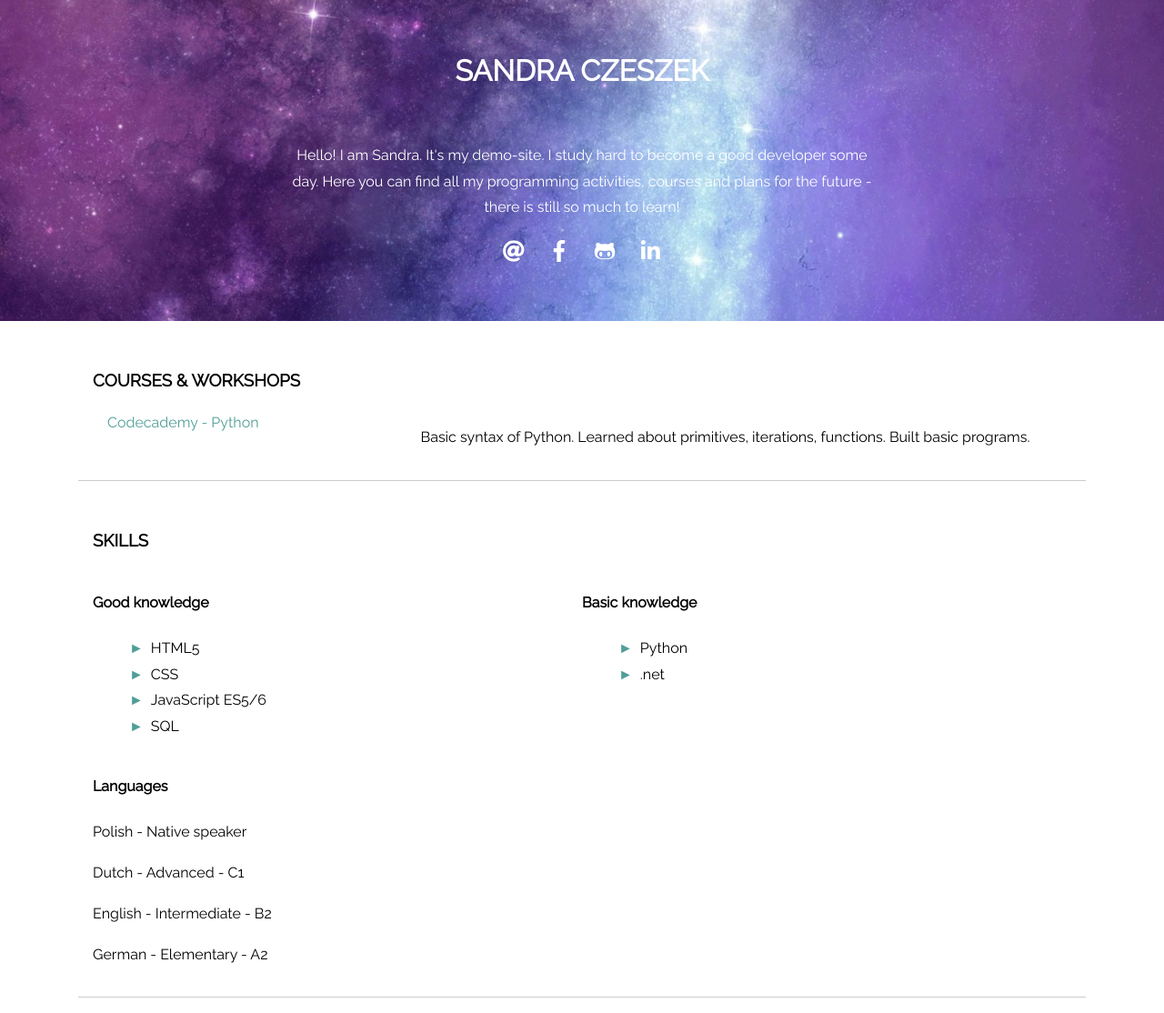
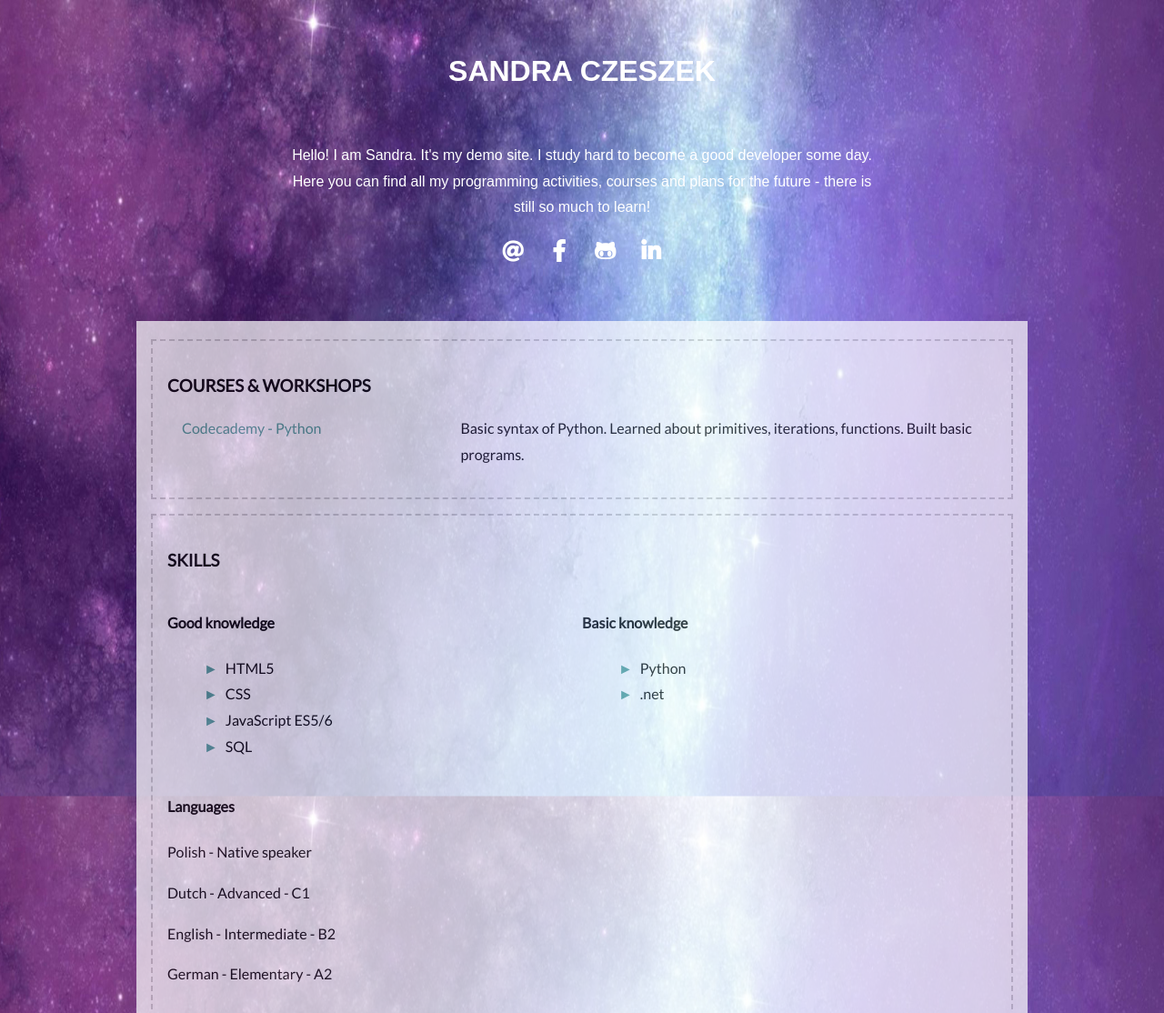
Before and after one commit to Caraleuch/MyCV, a plain HTML site: page index.html in a window 1280 px wide. Shown: the top 1114 px of the page at 91% size. Drawn offline with Linux system fonts and the light colour scheme; a web font is replaced by a local one.

Commit message:
layout changes

```diff
--- a/index.html
+++ b/index.html
@@ -9,6 +9,7 @@
 		<meta name="viewport" content="width=device-width, initial-scale=1.0">
 		<link rel="stylesheet" type="text/css" href="style.css">
 		<link rel="stylesheet" href="https://use.fontawesome.com/releases/v5.0.13/css/all.css" integrity="sha384-DNOHZ68U8hZfKXOrtjWvjxusGo9WQnrNx2sqG0tfsghAvtVlRW3tvkXWZh58N9jp" crossorigin="anonymous">
+		<link href="https://fonts.googleapis.com/css?family=Laila" rel="stylesheet">
 	</head>
 	<body>
 		<header>
@@ -17,7 +18,7 @@
 			</div>
 			<h1>Sandra Czeszek</h1>
 			<section>
-					<p>Hello! I am Sandra. It's my demo-site. I study hard to become a good developer some day. Here you can find all my programming activities, courses and plans for the future - there is still so much to learn!</p>
+					<p>Hello! I am Sandra. It's my demo site. I study hard to become a good developer some day. Here you can find all my programming activities, courses and plans for the future - there is still so much to learn!</p>
 					<a href="mailto:sandra_cz@vp.pl" target="_blank">
 						<i class="fab fas fa-at"></i>
 					</a>
@@ -93,10 +94,10 @@
 			<section>
 					<h3>Experience</h3>
 					<p>Text text text</p>
-				</section>
+			</section>
 		</main>
 		<footer>
-			<p>Created by @Caraleuch / <a href="#">LinkedIn</a> / 2019 / <a href=https://pl.pngtree.com>Graphic pngtree.com</a></p>
+			<p>Created by @Caraleuch / <a href="#">LinkedIn</a> / 2019 / Graphic found on <a href=https://pl.pngtree.com>pngtree.com</a></p>
 		</footer>
 	</body>
 </html>
--- a/style.css
+++ b/style.css
@@ -1,15 +1,20 @@
-@import url('https://fonts.googleapis.com/css?family=Raleway');
+@import url('https://fonts.googleapis.com/css?family=Lato');
 
 body {
+  background-image: url("img/6220876ed8bb62200fe012198917738c.jpg");
+  background-size: fixed;
+  background-repeat: round;
+  background-attachment: fixed;
   margin: 0;
-  font-family: 'Raleway';
+  font-family: "Lato";
   font-size: 16px;
   line-height: 1.8em;
 }
 
 a {
-  color: #1C9C94;
   text-decoration: none;
+  font-weight: bold;
+  color: inherit;
 }
 
 a:hover {
@@ -20,7 +25,7 @@ article {
   padding:0 1em;
 }
 
-section{
+section {
   margin: 1em;
   padding: 1em;
 }
@@ -31,15 +36,15 @@ header, main, footer {
 
 header {
   padding: 2em;
+  color: white;
   text-align: center;
-  background-image: url("img/6220876ed8bb62200fe012198917738c.jpg");
-  background-size: cover;
-  color: white;
+  font-family: "Laila", sans-serif;
 }
 
 header section {
   margin: 0 auto;
   max-width: 640px;
+  background: none;
 }
 
 header img {
@@ -61,11 +66,15 @@ h3, h4 {
 }
 
 main {
-  max-width: 1140px;
+  max-width: 980px;
+  background: white;
+  opacity: 0.7;
+  padding: 0.25em 0;
+  margin-bottom: 1em;
 }
 
-main section:not(:last-child) {
-  border-bottom: 1px solid #ccc;
+main section {
+  border: 2px dashed #ccc;
 }
 
 .fab {
@@ -95,18 +104,19 @@ a .fab {
   max-width: 33%;
 }
 
-.course .descrition {
+.course .description {
   -ms-flex: 0 0 66.6%;
   flex: 0 0 66.6%;
   max-width: 66.6%;
 }
 
-.course .descrition p {
+.course .description p {
   padding-left: 1em;
+  margin-top: 0;
 }
 
 .skills .column {
-  -ms-flex: 0 0 50%%;
+  -ms-flex: 0 0 50%;
   flex: 0 0 50%;
   max-width: 50%;
 }
@@ -138,7 +148,8 @@ ul.job-description li:before{
 
 footer {
  padding: 1em 1.5em;
- background: #A7B8BF;
+ background: rgb(55, 26, 82);
+ opacity: 0.4;
  color: white;
  text-align: right;
 }
```
